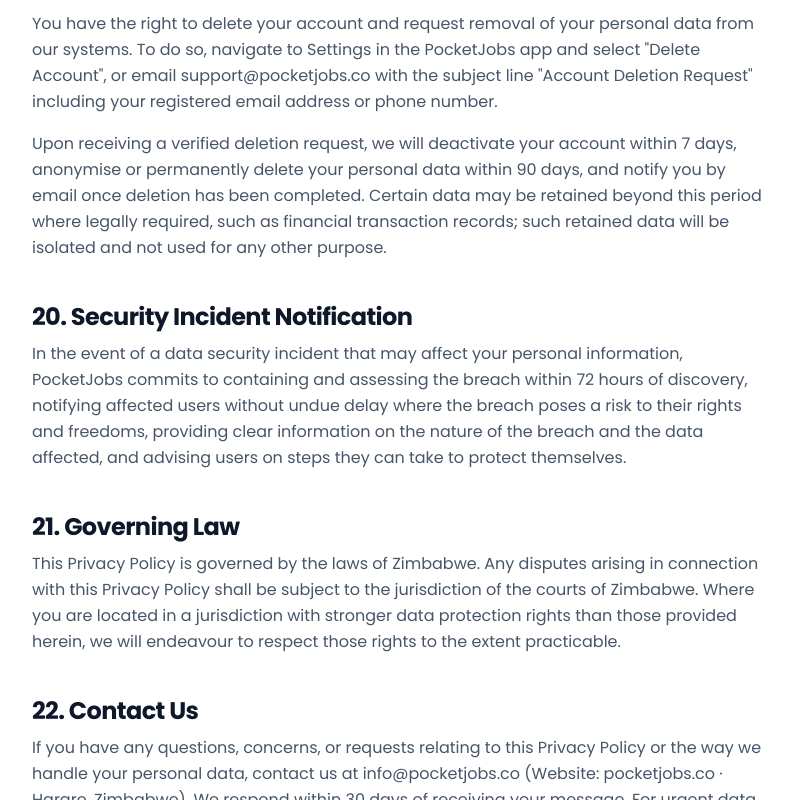
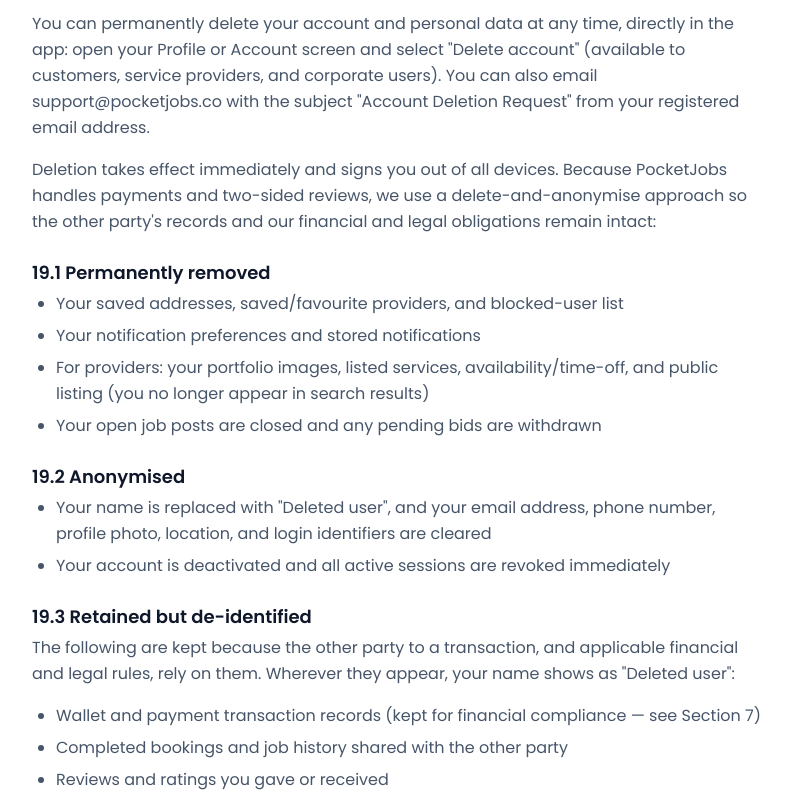
Before and after one commit to Aurora-Systems/pjw, a Next.js app: page /legal/privacy in a window 1280 px wide. Shown: the part 8900-9700 px from the top of the page, without its empty margins (241-1033 px from the left). Built offline with nearby package versions, Linux system fonts and the light colour scheme.

Commit message:
feat: update privacy policy to clarify account and data deletion process

```diff
--- a/app/legal/privacy/page.tsx
+++ b/app/legal/privacy/page.tsx
@@ -190,8 +190,28 @@
   ] },
 
   { h2: "19. Account and Data Deletion" },
-  { p: 'You have the right to delete your account and request removal of your personal data from our systems. To do so, navigate to Settings in the PocketJobs app and select "Delete Account", or email support@pocketjobs.co with the subject line "Account Deletion Request" including your registered email address or phone number.' },
-  { p: "Upon receiving a verified deletion request, we will deactivate your account within 7 days, anonymise or permanently delete your personal data within 90 days, and notify you by email once deletion has been completed. Certain data may be retained beyond this period where legally required, such as financial transaction records; such retained data will be isolated and not used for any other purpose." },
+  { p: 'You can permanently delete your account and personal data at any time, directly in the app: open your Profile or Account screen and select "Delete account" (available to customers, service providers, and corporate users). You can also email support@pocketjobs.co with the subject "Account Deletion Request" from your registered email address.' },
+  { p: "Deletion takes effect immediately and signs you out of all devices. Because PocketJobs handles payments and two-sided reviews, we use a delete-and-anonymise approach so the other party's records and our financial and legal obligations remain intact:" },
+  { h3: "19.1 Permanently removed" },
+  { ul: [
+    "Your saved addresses, saved/favourite providers, and blocked-user list",
+    "Your notification preferences and stored notifications",
+    "For providers: your portfolio images, listed services, availability/time-off, and public listing (you no longer appear in search results)",
+    "Your open job posts are closed and any pending bids are withdrawn",
+  ] },
+  { h3: "19.2 Anonymised" },
+  { ul: [
+    'Your name is replaced with "Deleted user", and your email address, phone number, profile photo, location, and login identifiers are cleared',
+    "Your account is deactivated and all active sessions are revoked immediately",
+  ] },
+  { h3: "19.3 Retained but de-identified" },
+  { p: 'The following are kept because the other party to a transaction, and applicable financial and legal rules, rely on them. Wherever they appear, your name shows as "Deleted user":' },
+  { ul: [
+    "Wallet and payment transaction records (kept for financial compliance — see Section 7)",
+    "Completed bookings and job history shared with the other party",
+    "Reviews and ratings you gave or received",
+  ] },
+  { p: "Any remaining provider wallet balance is forfeited on deletion, as wallet top-ups are non-refundable platform credit. Retained records are isolated, are not used for any other purpose, and are purged on the schedule described in Section 7. We will confirm completion by email where an email address is on file." },
 
   { h2: "20. Security Incident Notification" },
   { p: "In the event of a data security incident that may affect your personal information, PocketJobs commits to containing and assessing the breach within 72 hours of discovery, notifying affected users without undue delay where the breach poses a risk to their rights and freedoms, providing clear information on the nature of the breach and the data affected, and advising users on steps they can take to protect themselves." },
```
